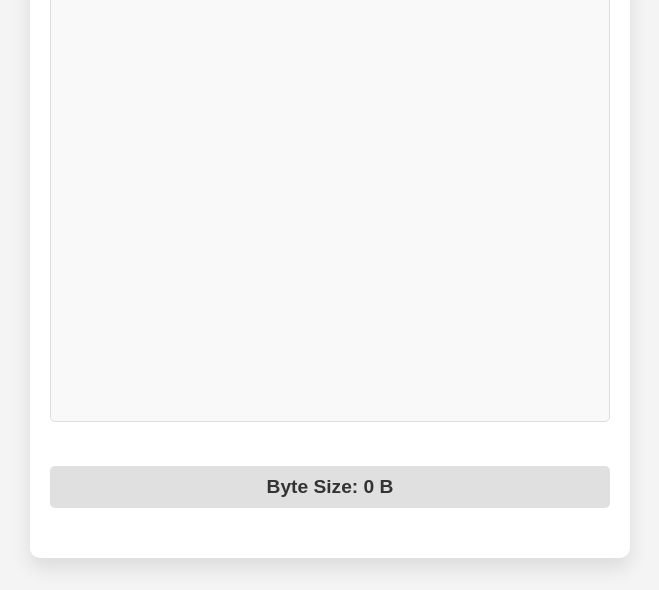
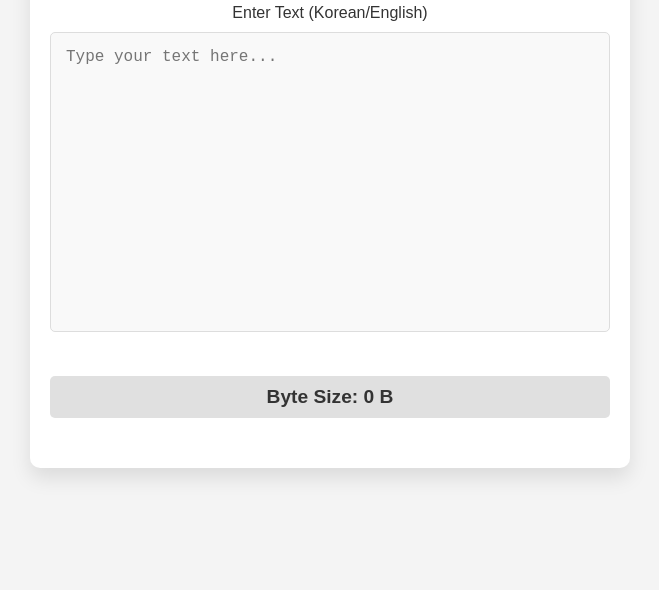
Before and after one commit to dragonchan85/bytesize, a plain HTML site: page index.html in a window 1280 px wide. Shown: the part 210-800 px from the top of the page, without its empty margins (310-969 px from the left). Drawn offline with Linux system fonts and the light colour scheme.

Commit message:
Add files via upload

```diff
--- a/index.html
+++ b/index.html
@@ -54,7 +54,7 @@
       margin-bottom: 20px;
       outline: none;
       box-sizing: border-box; /* Ensures padding and borders are included in width */
-      height: 480px; /* Height set to 4 times the original size (120px * 4 = 480px) */
+      height: 300px; /* Height set to 4 times the original size (120px * 4 = 480px) */
       resize: none; /* Disables manual resizing by the user */
     }
 
```
